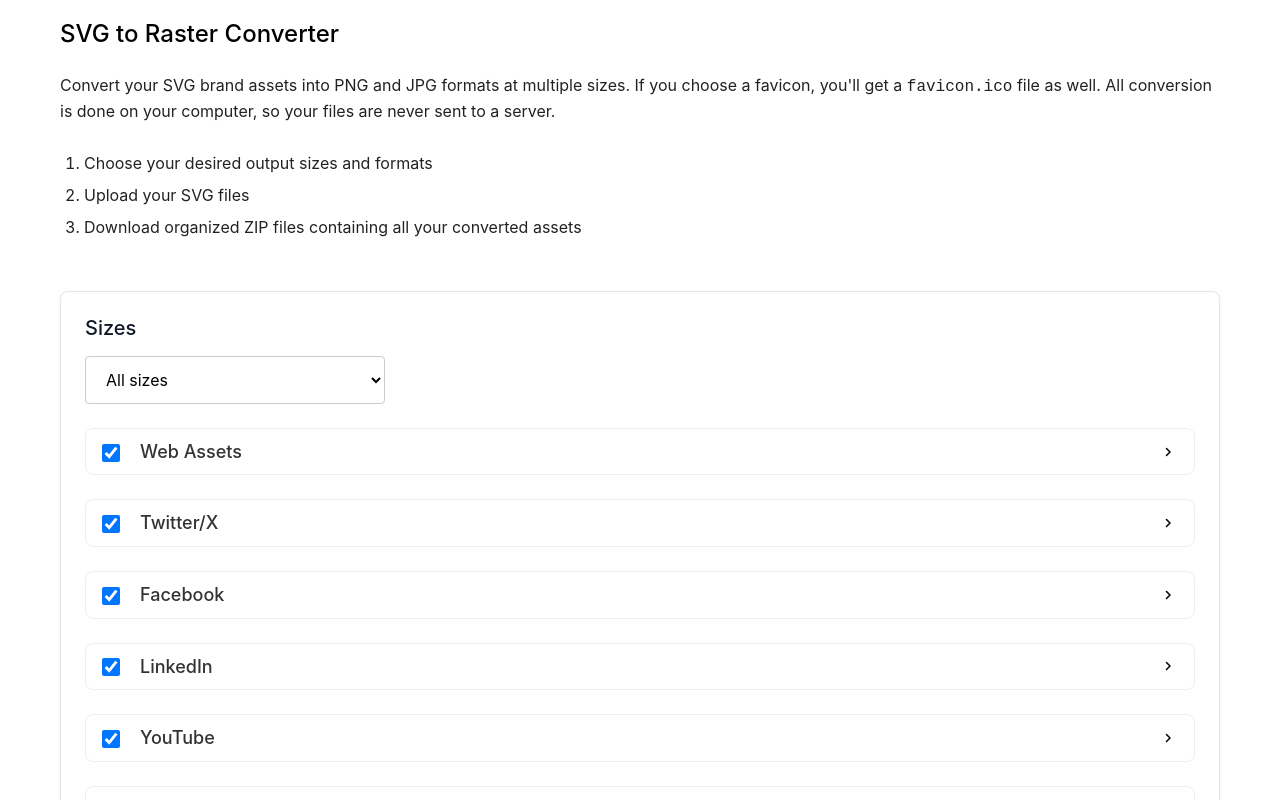
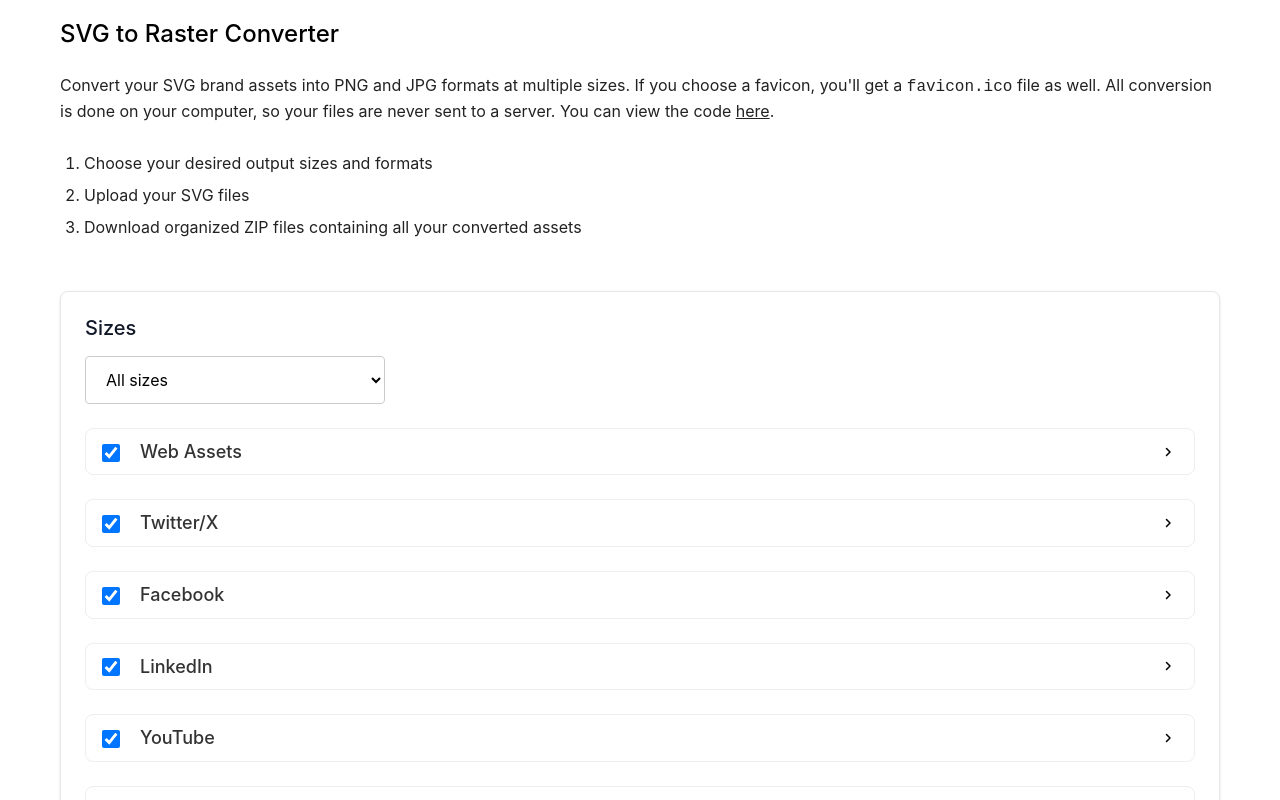
Before and after one commit to SwankyLegg/svg-converter, a Next.js app: page / in a window 1280 px wide. Built offline with nearby package versions, Linux system fonts and the light colour scheme.

Commit message:
Add link to code. Link style.

```diff
--- a/pages/index.js
+++ b/pages/index.js
@@ -231,7 +231,8 @@ export default function Home() {
           fontSize: '16px',
           color: '#222',
           lineHeight: '1.5'
-        }}>Convert your SVG brand assets into PNG and JPG formats at multiple sizes. If you choose a favicon, you'll get a <code>favicon.ico</code> file as well. All conversion is done on your computer, so your files are never sent to a server.</p>
+        }}>Convert your SVG brand assets into PNG and JPG formats at multiple sizes. If you choose a favicon, you'll get a <code>favicon.ico</code> file as well. All conversion is done on your computer, so your files are never sent to a server. You can view the code <a href="https://github.com/SwankyLegg/svg-converter">here</a>.
+        </p>
         <ol style={{
           color: '#222',
           lineHeight: 2,
--- a/styles/globals.css
+++ b/styles/globals.css
@@ -58,12 +58,6 @@ body {
   height: 100%;
   text-rendering: optimizeSpeed;
   width: 100%;
-}
-
-/* Default link styles */
-a {
-  text-decoration: none;
-  color: inherit;
 }
 
 /* Make images easier to work with */
@@ -134,7 +128,6 @@ ol {
 
 /* Link styling */
 a {
-  text-decoration: none;
   color: inherit;
 }
 
```
